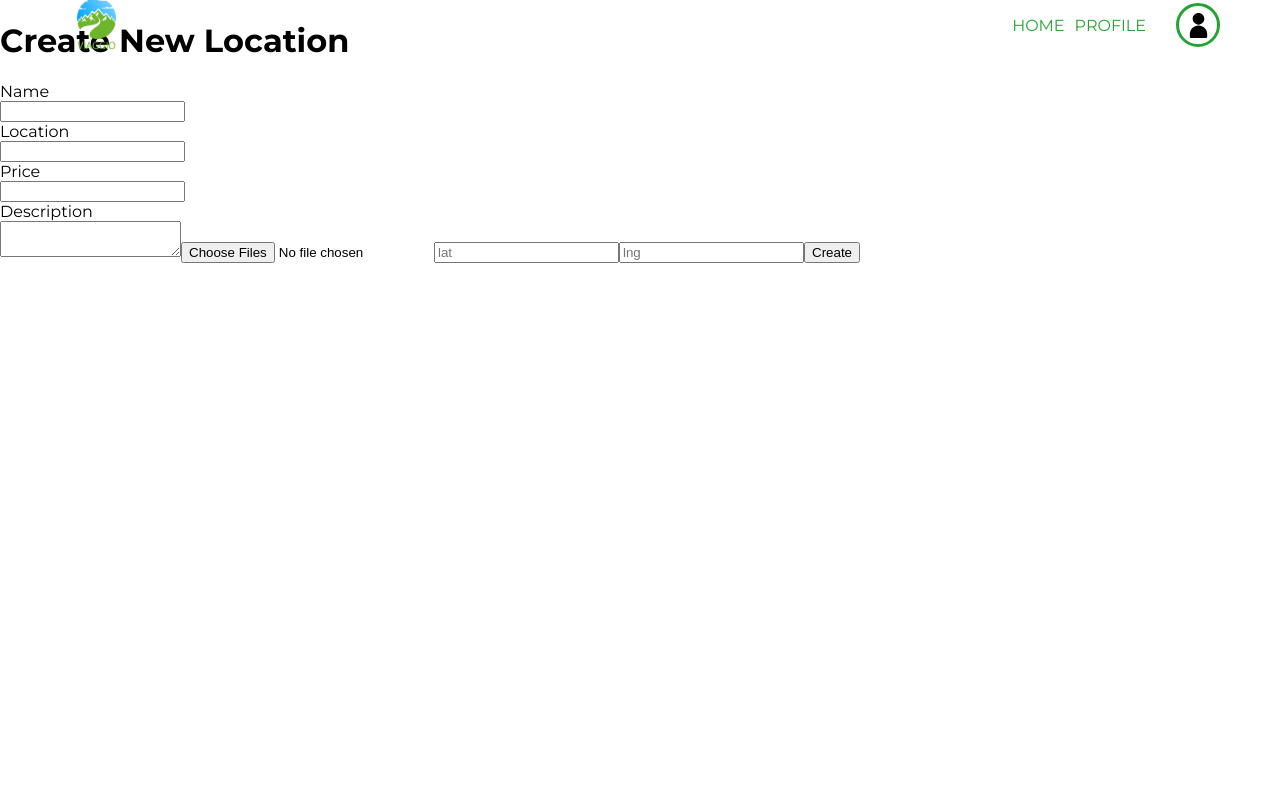
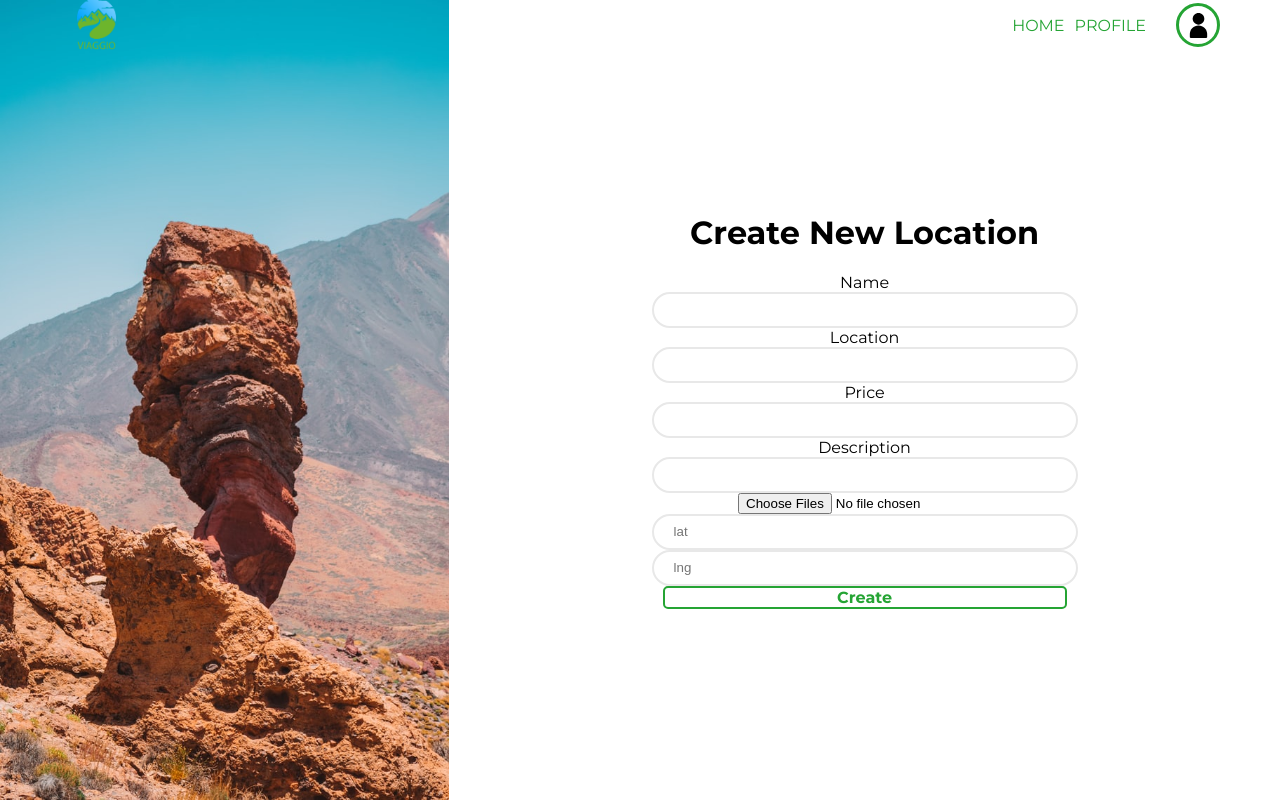
Before and after one commit to SergeyArenzon/viaggio-react, a React (Create React App) app: page /new-location in a window 1280 px wide. Built offline with nearby package versions, Linux system fonts and the light colour scheme; no server answers.

Commit message:
add create location style

```diff
--- /dev/null
+++ b/src/components/CreateLocation/CreateLocation.scss
@@ -0,0 +1,29 @@
+.create-location {
+    height: 100%;
+    display: flex;
+    justify-content: space-between;
+    align-items: center;
+    transform: translateX(-50%);
+
+    &--slide-in {
+        transition: transform 0.2s ease-out;
+        transform: translateX(0);
+    }
+
+    &__image {
+        height: 100vh;
+    }
+
+    &__form {
+        width: 100%;
+    }
+
+    &__content {
+        display: flex;
+        flex-direction: column;
+        justify-content: center;
+        align-items: center;
+        width: 400px;
+        margin: auto;
+    }
+}
--- a/src/components/CreateLocation/CreateLocation.tsx
+++ b/src/components/CreateLocation/CreateLocation.tsx
@@ -1,44 +1,46 @@
-import React, { useRef, useState, useEffect } from "react";
+import React, { useEffect, useRef, useState } from "react";
+import "./CreateLocation.scss";
 import { useNavigate } from "react-router-dom";
-import ImagesUrlInput from "../ImagesUrlInput/ImagesUrlInput";
 import { Locations } from "../../services/api/index";
-
+import createLocationImage from "../../assets/images/create-location-image.jpg";
+import Input from "../UI/Input/Input";
+import BorderedButton from "../UI/BorderedButton/BorderedButton";
 
 const CreateLocation = () => {
   const [images, setImages] = useState<File[]>([]);
-  const nameRef = useRef<HTMLInputElement>(null);
-  const locationRef = useRef<HTMLInputElement>(null);
-  const priceRef = useRef<HTMLInputElement>(null);
-  const descriptionRef = useRef<HTMLTextAreaElement>(null);
-  const latRef = useRef<HTMLInputElement>(null);
-  const lngRef = useRef<HTMLInputElement>(null);
+  const [slidePage, setSlidePage] = useState(false);
+
+  const [name, setName] = useState<string>("");
+  const [location, setLocation] = useState<string>("");
+  const [price, setPrice] = useState<string>("");
+  const [description, setDescription] = useState<string>("");
+  const [lat, setLat] = useState<string>("");
+  const [lng, setLng] = useState<string>("");
 
   const navigate = useNavigate();
 
-  useEffect(() => {}, []);
+  useEffect(() => {
+    setSlidePage(true);
+  }, []);
 
-  const submitHandler = async (event: React.FormEvent<HTMLFormElement>): Promise<void> => {
-    event.preventDefault();
-
+  const submitHandler = async (): Promise<void> => {
     if (
-      nameRef.current === null ||
-      locationRef.current === null ||
-      priceRef.current === null ||
-      descriptionRef.current === null ||
-      latRef.current === null ||
-      lngRef.current === null
+      name === "" ||
+      location === "" ||
+      price === "" ||
+      description === "" ||
+      lat === "" ||
+      lng === ""
     ) {
       return;
     }
 
-    console.log(images);
-
     const data = {
-      name: nameRef.current.value,
-      location: locationRef.current.value,
-      price: Number(priceRef.current.value),
-      description: descriptionRef.current.value,
-      coordinate: [Number(latRef.current.value), Number(lngRef.current.value)],
+      name,
+      location,
+      price: Number(price),
+      description,
+      coordinate: [Number(lat), Number(lng)],
     };
 
     // check for input validity
@@ -46,55 +48,56 @@ const CreateLocation = () => {
     const isValid: boolean = true;
 
     if (isValid) {
-      try{
+      try {
         const location = await Locations.create(data);
-        if(images.length > 0){
+        if (images.length > 0) {
           const formData = new FormData();
-          [...images].forEach(image => {
+          [...images].forEach((image) => {
             formData.append("image", image);
           });
 
           Locations.uploadImage(location.data.response._id, formData);
         }
         navigate("/");
-      } catch(error) {
+      } catch (error) {
         console.log(error);
       }
     }
   };
 
-
   const imagesInputHandler = (e: any) => {
     const imagesList = e.target.files;
     setImages(imagesList);
-  }
+  };
 
   return (
-    <form onSubmit={submitHandler}>
+    <div
+      className={`create-location ${
+        slidePage ? "create-location--slide-in" : ""
+      }`}
+    >
+      <img src={createLocationImage} className={`create-location__image`} />
+      <div className="create-location__form">
+        <div className="create-location__content">
           <h1>Create New Location</h1>
           <div>Name</div>
-      <input type="text" ref={nameRef}></input>
+          <Input type="text" setState={setName}/>
+          {/* <input type="text" ref={nameRef}></input> */}
           <div>Location</div>
-      <input type="text" ref={locationRef}></input>
+          <Input type="text" setState={setLocation}/>
           <div>Price</div>
-      <input type="number" ref={priceRef}></input>
+          <Input type="number" setState={setPrice}/>
           <div>Description</div>
-      <textarea ref={descriptionRef}></textarea>
+          {/* <Input type="textarea" inputRef={descriptionRef}/> */}
+          <Input type="textarea" setState={setDescription}/>
           <input type="file" onChange={imagesInputHandler} multiple></input>
-      <input
-        type="number"
-        step="0.000001"
-        ref={latRef}
-        placeholder="lat"
-      ></input>
-      <input
-        type="number"
-        step="0.000001"
-        ref={lngRef}
-        placeholder="lng"
-      ></input>
-      <button>Create</button>
-    </form>
+          <Input type="number" placeholder="lat" step="0.000001" setState={setLat}/>
+          <Input type="number" placeholder="lng" step="0.000001" setState={setLng}/>
+          {/* <div onClick={submitHandler}>Create</div> */}
+          <BorderedButton>Create</BorderedButton>
+        </div>
+      </div>
+    </div>
   );
 };
 
--- a/src/components/UI/Input/Input.tsx
+++ b/src/components/UI/Input/Input.tsx
@@ -1,20 +1,21 @@
-import { useRef } from 'react';
 import './Input.scss'
 
 
 type inputProps = {
 
         type: string,
-        setState?: (e: string) => void
+        setState?: (e: string) => void,
+        placeholder?: string,
+        step?: string
 
 }
-export default function Input({ type, setState } : inputProps) {
+export default function Input({ type, setState, placeholder, step } : inputProps) {
 
   const changeHandler = (e: string) => {
     if(e && setState) setState(e);
 
   }
-  return (
-    <input className="input"  onChange={(e) => changeHandler(e.target.value)} type={type} ></input>
-  )
+  if(type === "textearea") return <textarea className="input"  onChange={(e) => changeHandler(e.target.value)}></textarea>
+  return <input className="input"  onChange={(e) => changeHandler(e.target.value)} type={type} placeholder={placeholder} step={step}></input>
+
 }
```
Also changed, not shown: src/assets/images/create-location-image.jpg (added). Lines whose indentation alone changed are shown as unchanged.
